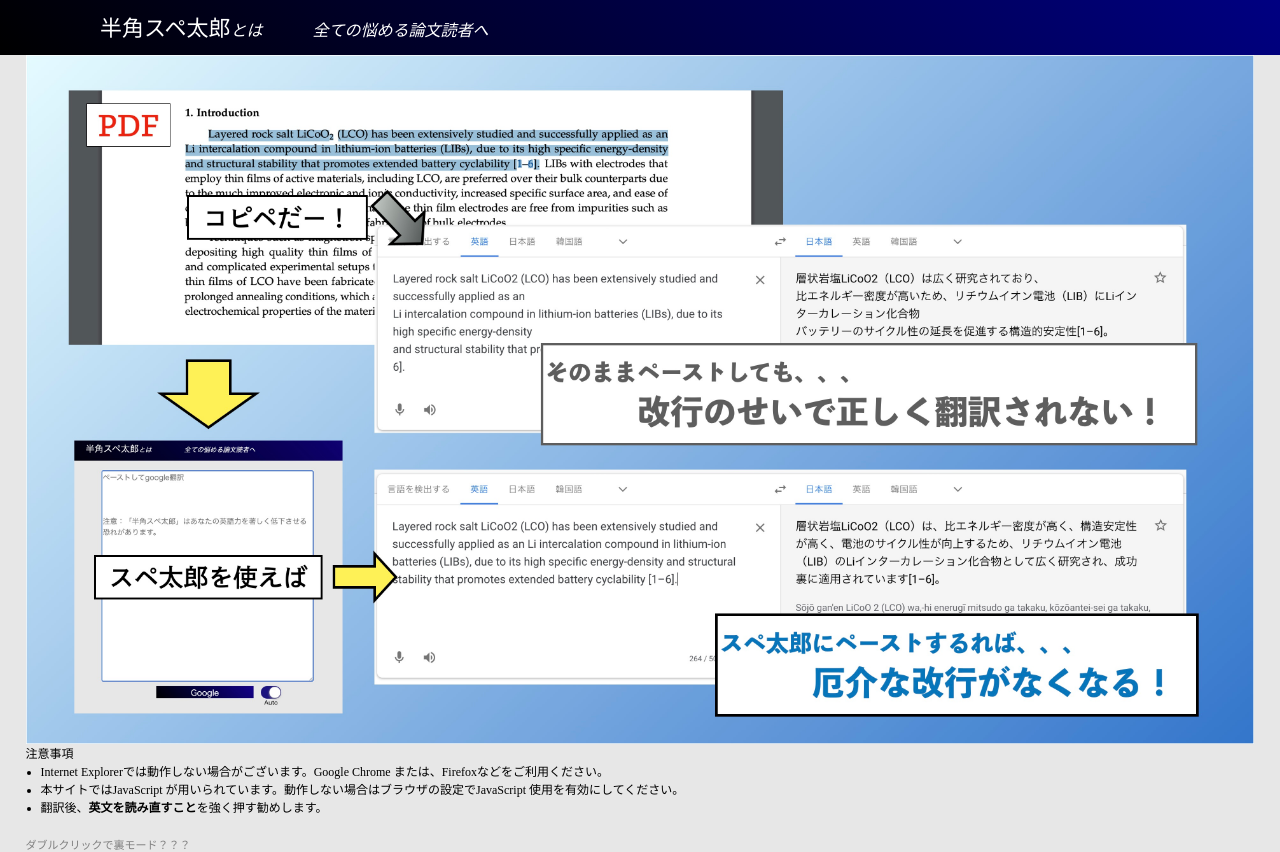
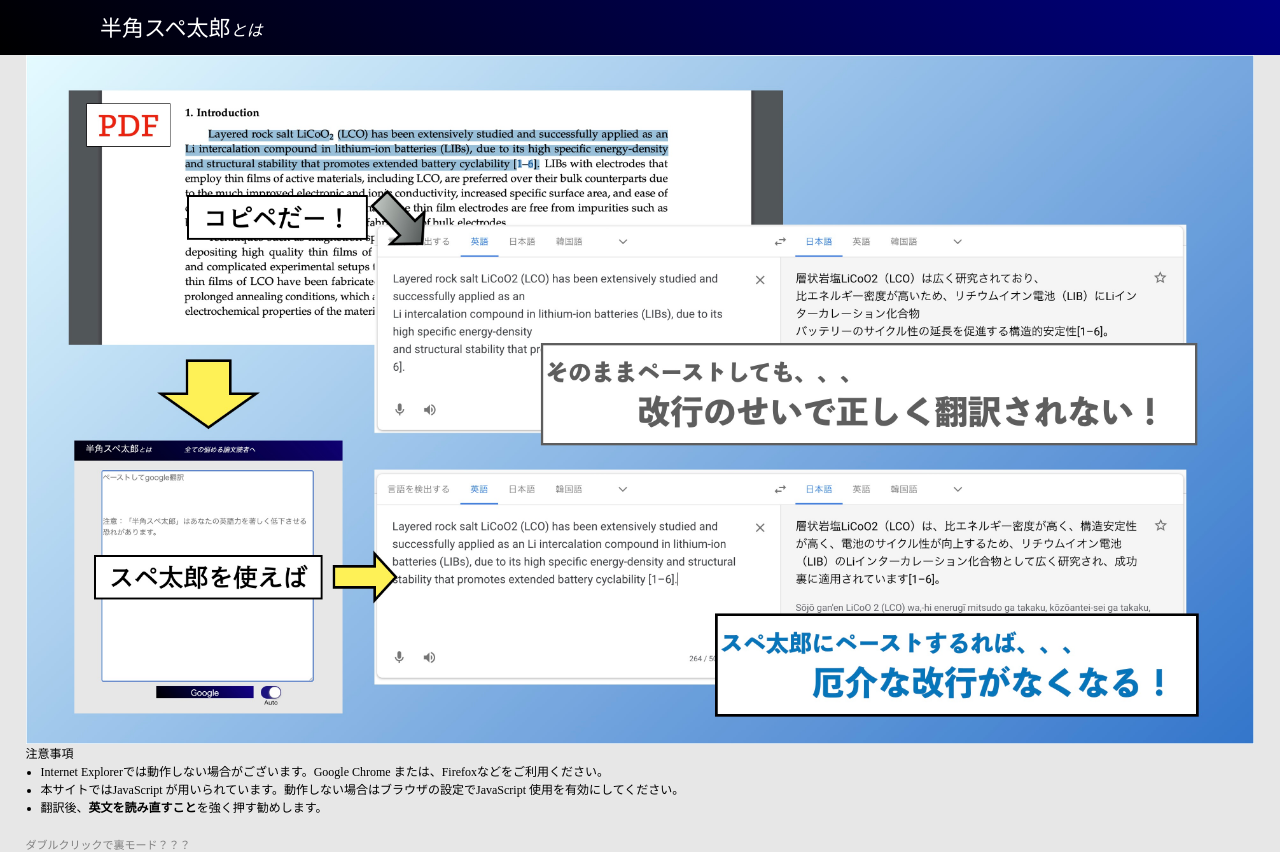
Before and after one commit to ken-watarai/supetaroh, a plain HTML site: page description.html in a window 1280 px wide. Shown: the top 852 px of the page. Drawn offline with Linux system fonts and the light colour scheme.

Commit message:
Update description.html

```diff
--- a/description.html
+++ b/description.html
@@ -10,7 +10,7 @@
 </head>
 <body style="background-color: #e7e7e7;">
     <header>
-        <a href="description.html">半角スペ太郎<span>とは</span><span class="narrow-hidden">全ての悩める論文読者へ</span></a>
+        <a href="description.html">半角スペ太郎<span>とは</span></a>
     </header>
     <img src="img.jpg" alt="スペ太郎の説明図">
     <div class="attention">
```
